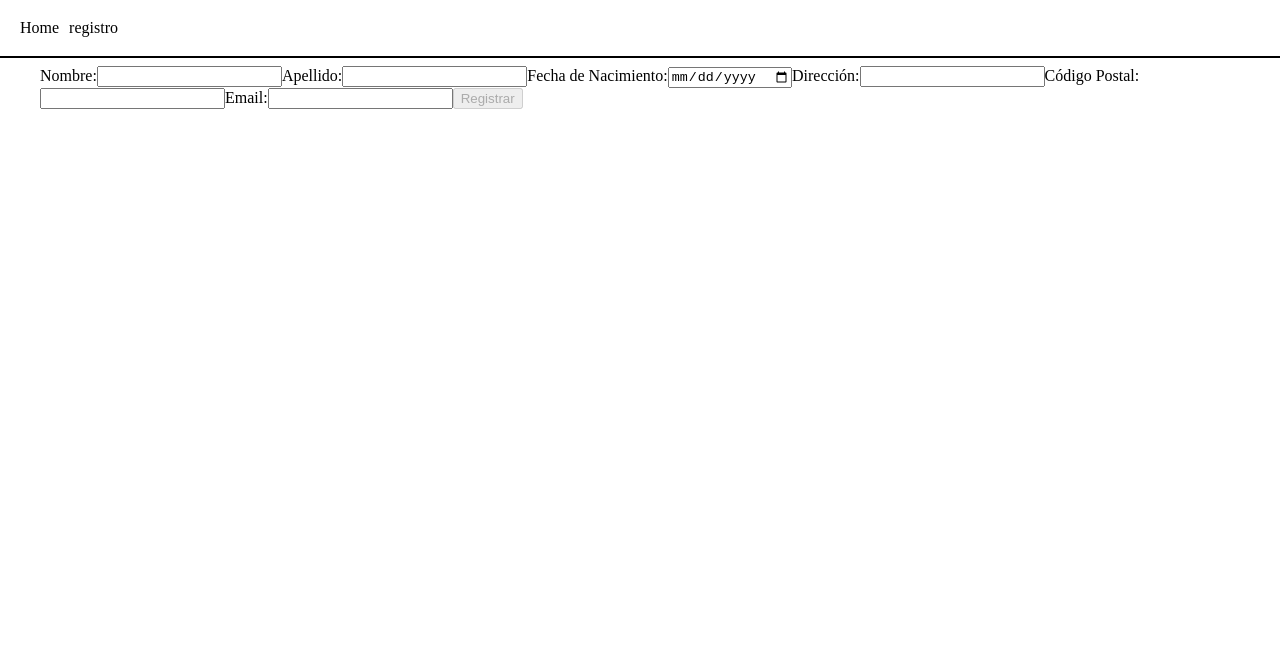
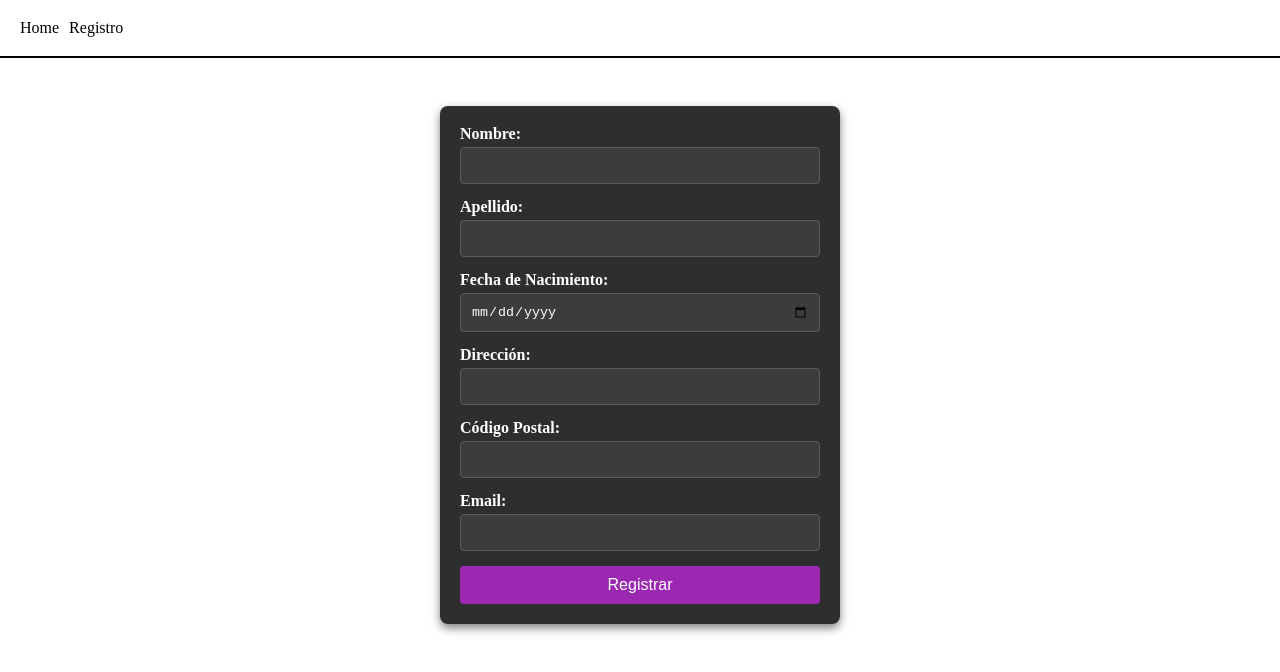
Before and after one commit to LucasRiggilloNK/ecommerce, an Angular app: page /register in a window 1280 px wide. Shown: the top 672 px of the page. Built offline with nearby package versions, Linux system fonts and the light colour scheme.

Commit message:
Created a service for register

```diff
--- a/src/app/data/users.json
+++ b/src/app/data/users.json
@@ -1,3 +1,3 @@
 {
-    "users": []
-  }
+  "users": [ ]
+}
--- a/src/app/header/header.component.html
+++ b/src/app/header/header.component.html
@@ -1,6 +1,4 @@
 <nav class="nav">
-  <div class="link" routerLink="/home" routerLinkActive="active">Home</div>
-  <div class="link" routerLink="/register" routerLinkActive="active">
-   registro
-  </div>
+  <a class="link" routerLink="/home" routerLinkActive="active">Home</a>
+  <a class="link" routerLink="/register" routerLinkActive="active">Registro</a>
 </nav>
--- a/src/app/register/register.component.css
+++ b/src/app/register/register.component.css
@@ -0,0 +1,48 @@
+form {
+    max-width: 400px;
+    margin: 50px auto;
+    padding: 20px;
+    background-color: #2e2e2e;
+    border-radius: 8px;
+    box-shadow: 0 4px 10px rgba(0, 0, 0, 0.5);
+    color: #fff;
+    box-sizing: border-box;
+  }
+
+  label {
+    display: block;
+    margin-bottom: 5px;
+    font-weight: bold;
+  }
+
+  input {
+    width: 100%;
+    padding: 10px;
+    margin-bottom: 15px;
+    border: 1px solid #5c5c5c;
+    border-radius: 4px;
+    background-color: #3c3c3c;
+    color: #fff;
+    box-sizing: border-box;
+  }
+
+  input:focus {
+    border-color: #9c27b0;
+    outline: none;
+    background-color: #4c4c4c;
+  }
+
+  button {
+    width: 100%;
+    padding: 10px;
+    background-color: #9c27b0;
+    color: #fff;
+    border: none;
+    border-radius: 4px;
+    cursor: pointer;
+    font-size: 16px;
+  }
+
+  button:hover {
+    background-color: #7b1fa2;
+  }
--- a/src/app/register/register.component.ts
+++ b/src/app/register/register.component.ts
@@ -1,6 +1,8 @@
 import { Component } from '@angular/core';
 import { FormBuilder, FormGroup, Validators } from '@angular/forms';
 import { Usuario } from '../models/users/user';
+import { RegisterService, User } from '../services/register-service/register.service';
+import { EmailService } from '../services/email-service/email.service';
 
 @Component({
   selector: 'app-register',
@@ -10,7 +12,11 @@ import { Usuario } from '../models/users/user';
 export class RegisterComponent {
   registerForm: FormGroup;
 
-  constructor(private fb: FormBuilder) {
+  constructor(
+    private fb: FormBuilder,
+    private registerService: RegisterService,
+    private emailService: EmailService
+  ) {
     this.registerForm = this.fb.group({
       name: ['', Validators.required],
       lastname: ['', Validators.required],
@@ -24,9 +30,30 @@ export class RegisterComponent {
   onSubmit() {
     if (this.registerForm.valid) {
       const { name, lastname, birthdate, address, postalCode, email } = this.registerForm.value;
-      const nuevoUsuario = new Usuario(name, lastname, new Date(birthdate), address, postalCode, email);
-      console.log('Usuario registrado:', nuevoUsuario);
-      // Aquí puedes enviar nuevoUsuario al backend
+      const nuevoUsuario: User = { name, lastname, birthdate, address, postalCode, email };
+
+      this.registerService.registerUser(nuevoUsuario).subscribe(
+        (response) => {
+          console.log('Usuario registrado:', response);
+          this.sendConfirmationEmail(email);
+        },
+        (error) => {
+          console.error('Error al registrar el usuario:', error);
+        }
+      );
     }
   }
+
+  sendConfirmationEmail(email: string) {
+    const subject = 'Confirmación de registro';
+    const message = 'Gracias por registrarte en nuestra aplicación.';
+    this.emailService.sendConfirmationEmail(email, subject, message).subscribe(
+      (response) => {
+        console.log('Correo de confirmación enviado:', response);
+      },
+      (error) => {
+        console.error('Error al enviar el correo:', error);
+      }
+    );
+  }
 }
--- /dev/null
+++ b/src/app/services/email-service/email.service.ts
@@ -0,0 +1,17 @@
+import { Injectable } from '@angular/core';
+import { HttpClient } from '@angular/common/http';
+import { Observable } from 'rxjs';
+
+@Injectable({
+  providedIn: 'root'
+})
+export class EmailService {
+  private apiUrl = 'http://localhost:3000/send-email'; // Cambia esto a tu endpoint de envío de correo
+
+  constructor(private http: HttpClient) {}
+
+  sendConfirmationEmail(email: string, subject: string, message: string): Observable<any> {
+    const emailData = { email, subject, message };
+    return this.http.post(this.apiUrl, emailData);
+  }
+}
--- /dev/null
+++ b/src/app/services/register-service/register.service.ts
@@ -0,0 +1,43 @@
+import { Injectable } from '@angular/core';
+import { HttpClient } from '@angular/common/http';
+import { Observable } from 'rxjs';
+
+export interface User {
+  id?: number;
+  name: string;
+  lastname: string;
+  birthdate: string;
+  age?: number;
+  address: string;
+  postalCode: string;
+  email: string;
+}
+
+@Injectable({
+  providedIn: 'root',
+})
+export class RegisterService {
+  private apiUrl = 'http://localhost:3000/users';
+
+  constructor(private http: HttpClient) {}
+
+  getUsers(): Observable<User[]> {
+    return this.http.get<User[]>(this.apiUrl);
+  }
+
+  registerUser(user: User): Observable<User> {
+    return this.http.post<User>(this.apiUrl, user);
+  }
+
+  updateUser(user: User): Observable<User> {
+    return this.http.put<User>(`${this.apiUrl}/${user.id}`, user);
+  }
+
+  deleteUser(id: number): Observable<void> {
+    return this.http.delete<void>(`${this.apiUrl}/${id}`);
+  }
+
+  getUserById(id: number): Observable<User> {
+    return this.http.get<User>(`${this.apiUrl}/${id}`);
+  }
+}
```
Also changed, not shown: src/app/app.module.ts (+4 -5 lines), 2 other files (tests, documents, lock files or other folders).
